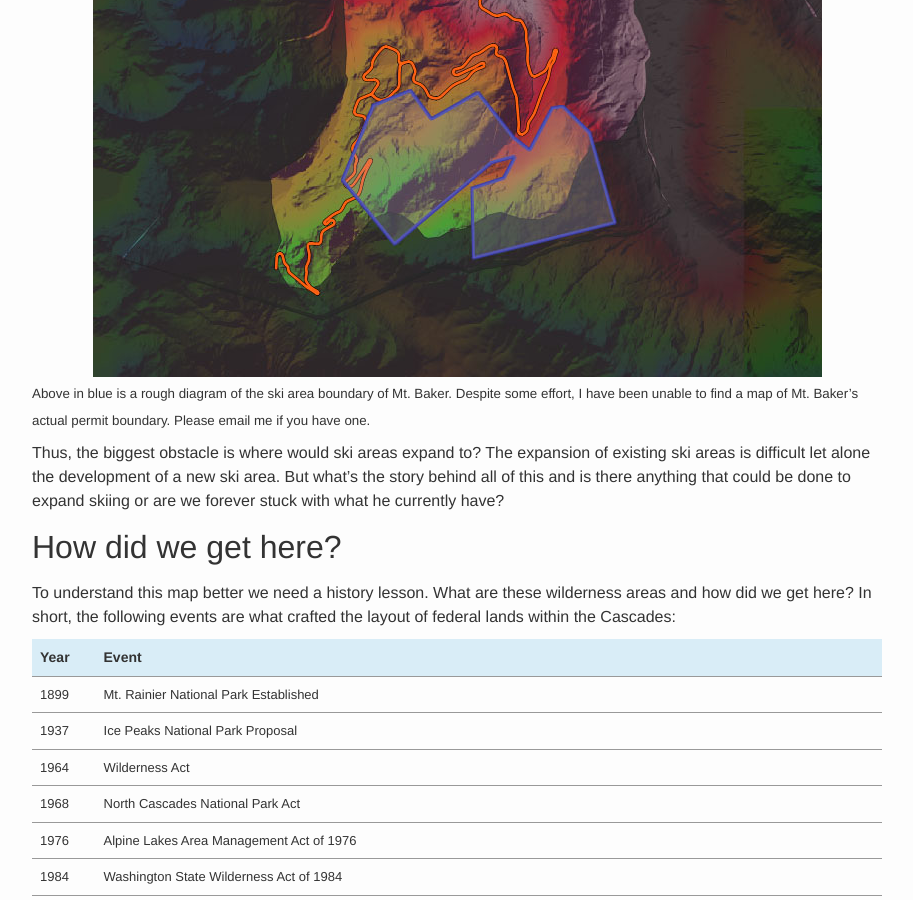
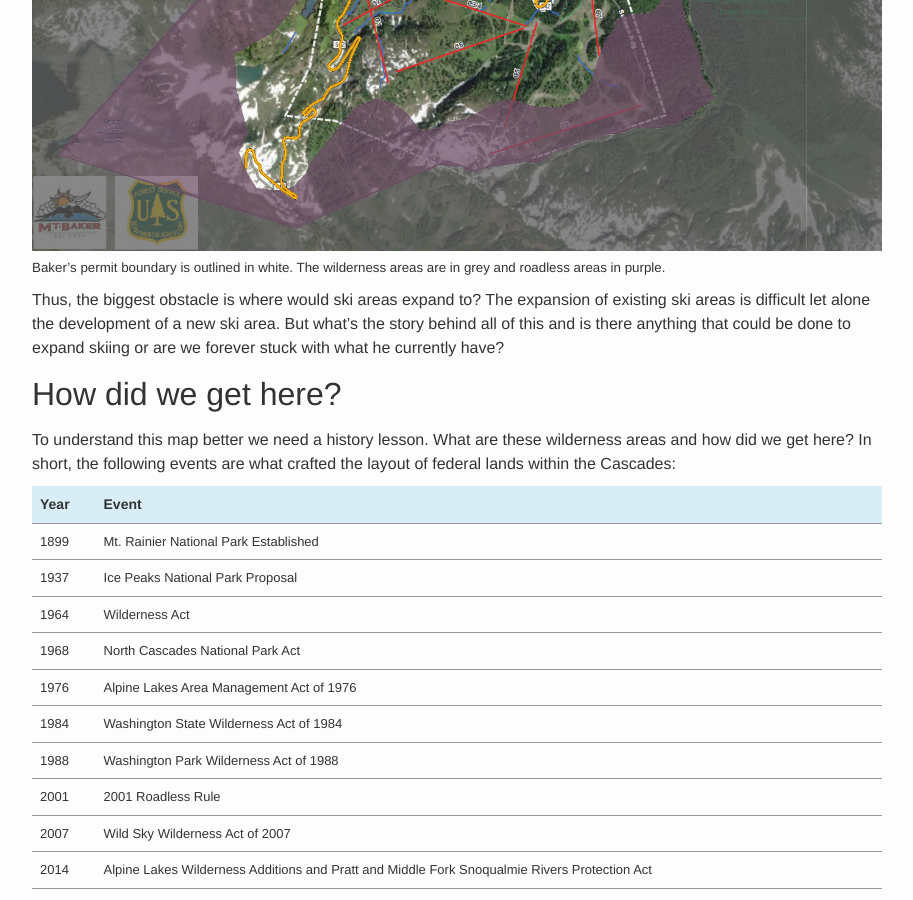
Before and after one commit to shanet/blog, a Jekyll site: the page built from _posts/2022-05-04-the-politics-of-ski-areas-what-prevents-ski-area-expansion-in-the-pnw.md, in a window 1280 px wide and 900 px high, scrolled down 2948 px. Shown: the whole window, without its empty margins (183-1096 px from the left). Built offline with Jekyll 4.4.1, drawn with Linux system fonts in a browser that asks for light colours.

Commit message:
add actual mt baker permit map

```diff
--- a/_posts/2022-05-04-the-politics-of-ski-areas-what-prevents-ski-area-expansion-in-the-pnw.md
+++ b/_posts/2022-05-04-the-politics-of-ski-areas-what-prevents-ski-area-expansion-in-the-pnw.md
@@ -65,8 +65,8 @@ Still though, there are some areas of high elevation terrain that remain. Nevert
 
 It's also worth mentioning here some of our existing ski areas, such as Mt. Baker, are completely boxed in by wilderness &amp; roadless areas. There is virtually no where for them to expand into even if they wanted to.
 
-![](/assets/images/ski_area_study/mt_baker_boundary.jpg)
-<sub>Above in blue is a rough diagram of the ski area boundary of Mt. Baker. Despite some effort, I have been unable to find a map of Mt. Baker's actual permit boundary. Please email me if you have one.</sub>
+![](/assets/images/ski_area_study/mt_baker_boundary_roadless.jpg)
+<sub>Baker's permit boundary is outlined in white. The wilderness areas are in grey and roadless areas in purple.</sub>
 
 Thus, the biggest obstacle is where would ski areas expand to? The expansion of existing ski areas is difficult let alone the development of a new ski area. But what's the story behind all of this and is there anything that could be done to expand skiing or are we forever stuck with what he currently have?
 
```
Also changed, not shown: _posts/2022-06-28-where-can-pnw-ski-areas-expand.md (+15 -5 lines), assets/images/ski_area_study/mt_baker_boundary.jpg, assets/images/ski_area_study/mt_baker_boundary_roadless.jpg (added), assets/images/ski_area_study/mt_baker_boundary_roadless.png (added).
